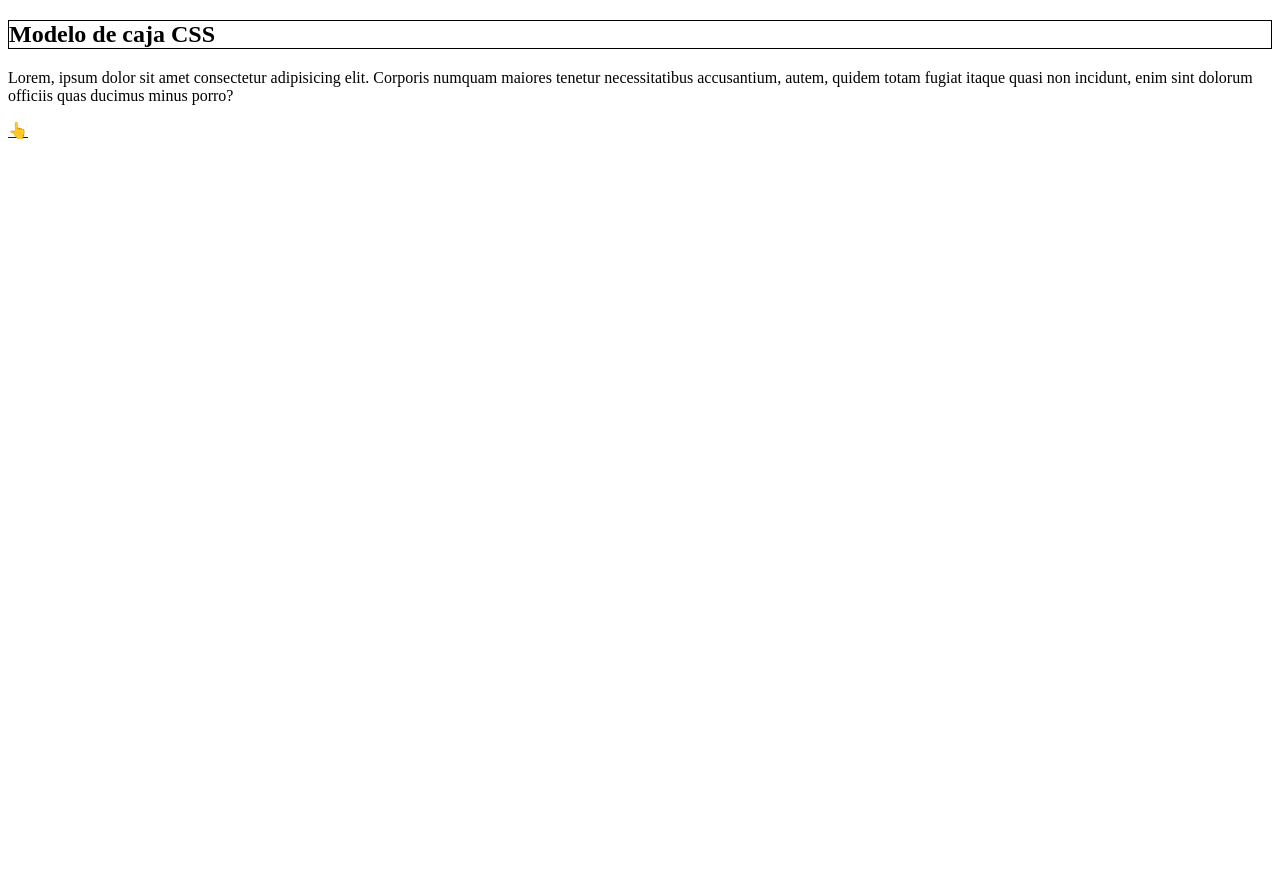
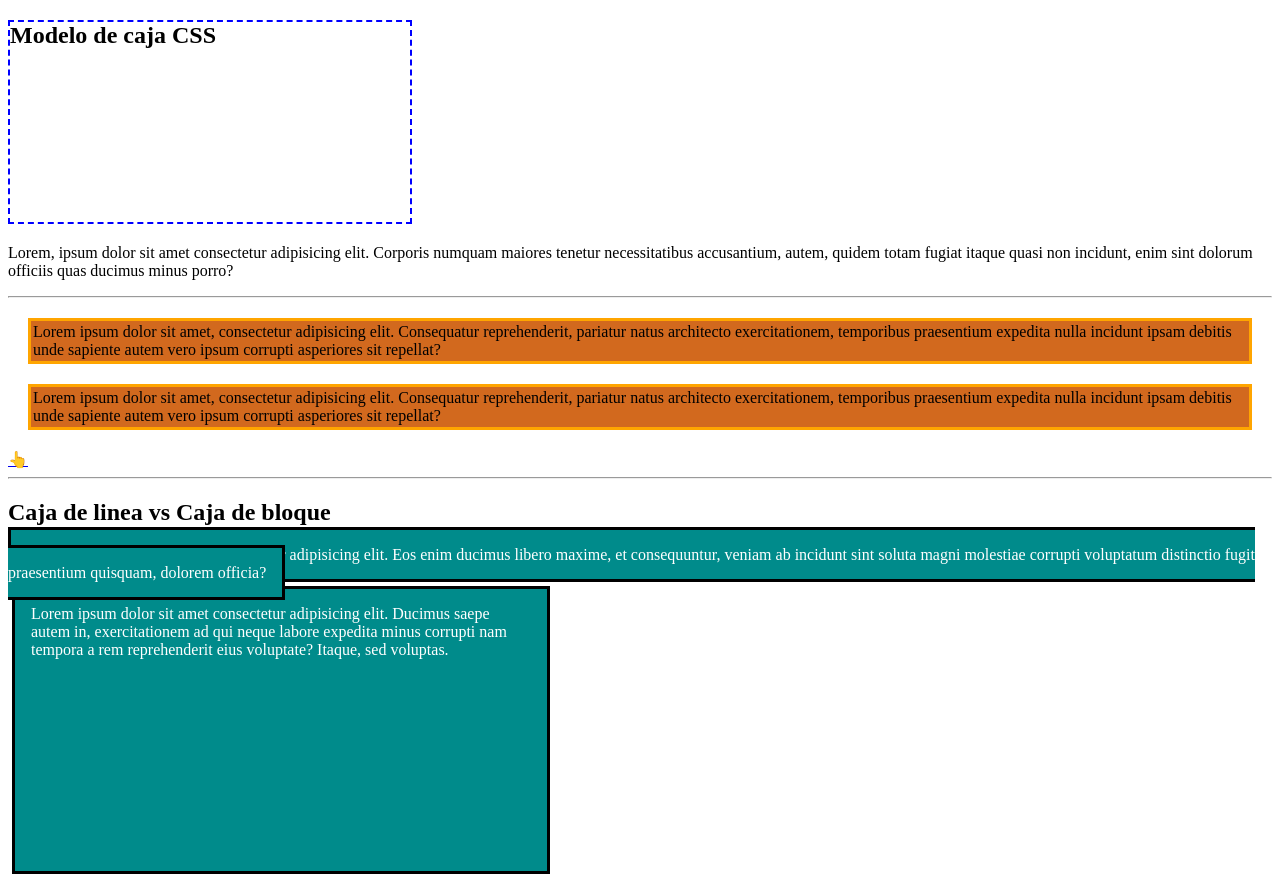
Before and after one commit to ValentinZurita/CursoCSS, a plain HTML site: page box-model.html in a window 1280 px wide. Before the commit the page ends 800 px from the top, so only its background shows below. Drawn offline with Linux system fonts and the light colour scheme.

Commit message:
Box model

```diff
--- a/box-model.css
+++ b/box-model.css
@@ -1,4 +1,36 @@
-h2{
+.box{
+  width: 400px;
+  height: 200px;
   border-style: solid;
   border-width: 1px;
+  border-color: green;
+  border-width: thick;
+  border-style: solid;
+  border: 2px dashed blue;
 }
+
+.caja-uno,
+.caja-dos{
+  padding: 2px;
+  margin: 20px;
+  border: medium solid orange;
+  background-color: chocolate;
+}
+
+.caja-linea,
+.caja-bloque{
+  background-color: darkcyan;
+  color: white;
+  width: 500px;
+  height: 250px;
+  border: medium solid black;
+  padding: 16px;
+}
+
+.caja-bloque{
+  margin: 32px;
+}
+
+.caja-bloque{
+  margin: 4px;
+}
--- a/box-model.html
+++ b/box-model.html
@@ -10,11 +10,39 @@
 </head>
 
 <body>
-  <h2>Modelo de caja CSS</h2>
+  <h2 class="box">Modelo de caja CSS</h2>
   <p>Lorem, ipsum dolor sit amet consectetur adipisicing elit. Corporis numquam maiores
     tenetur necessitatibus accusantium, autem, quidem totam fugiat itaque quasi non incidunt,
     enim sint dolorum officiis quas ducimus minus porro?
   </p>
+
+  <hr>
+
+  <div class="caja-uno">
+    Lorem ipsum dolor sit amet, consectetur adipisicing elit. Consequatur reprehenderit,
+    pariatur natus architecto exercitationem, temporibus praesentium expedita nulla incidunt
+    ipsam debitis unde sapiente autem vero ipsum corrupti asperiores sit repellat?
+  </div>
+  <div class="caja-dos">
+    Lorem ipsum dolor sit amet, consectetur adipisicing elit. Consequatur reprehenderit,
+    pariatur natus architecto exercitationem, temporibus praesentium expedita nulla incidunt
+    ipsam debitis unde sapiente autem vero ipsum corrupti asperiores sit repellat?
+  </div>
   <a href="index.html#temario-css">👆</a>
+
+  <hr>
+
+  <h2>Caja de linea vs Caja de bloque</h2>
+  <span class="caja-linea">
+    Lorem ipsum, dolor sit amet consectetur adipisicing elit. Eos enim ducimus libero maxime,
+    et consequuntur, veniam ab incidunt sint soluta magni molestiae corrupti voluptatum distinctio
+    fugit praesentium quisquam, dolorem officia?
+  </span>
+  <div class="caja-bloque">
+    Lorem ipsum dolor sit amet consectetur adipisicing elit. Ducimus saepe autem in, exercitationem
+    ad qui neque labore expedita minus corrupti nam tempora a rem reprehenderit eius voluptate?
+    Itaque, sed voluptas.
+  </div>
 </body>
+
 </html>
```
